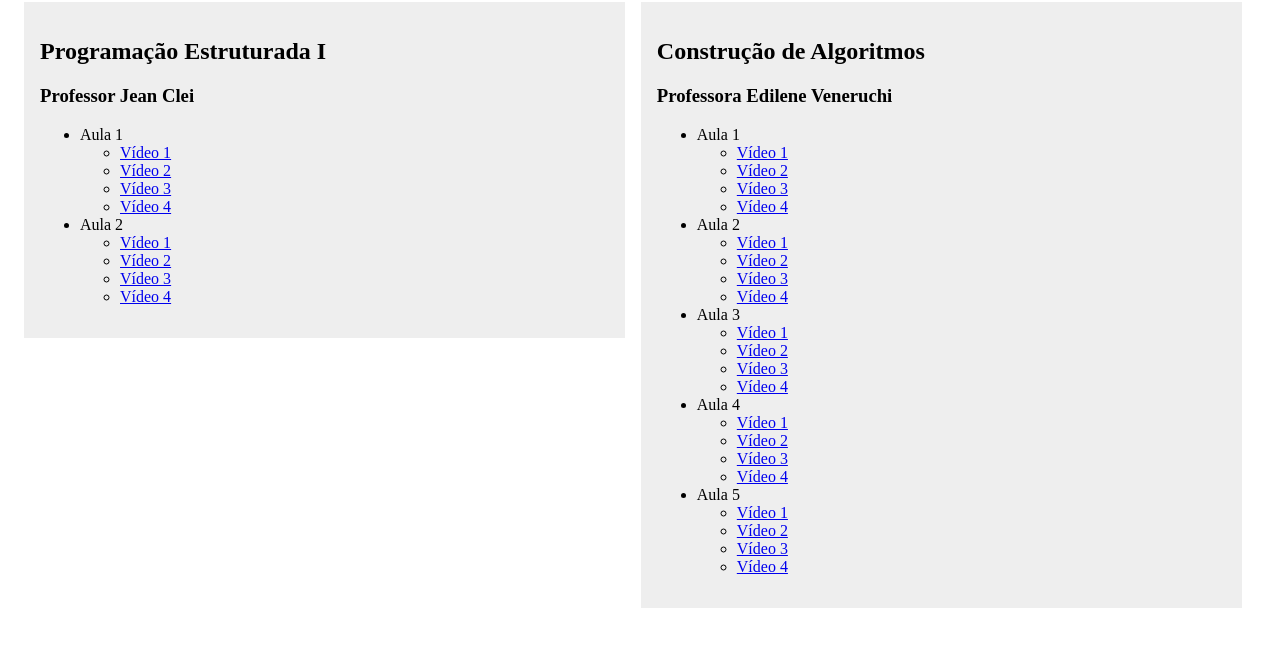
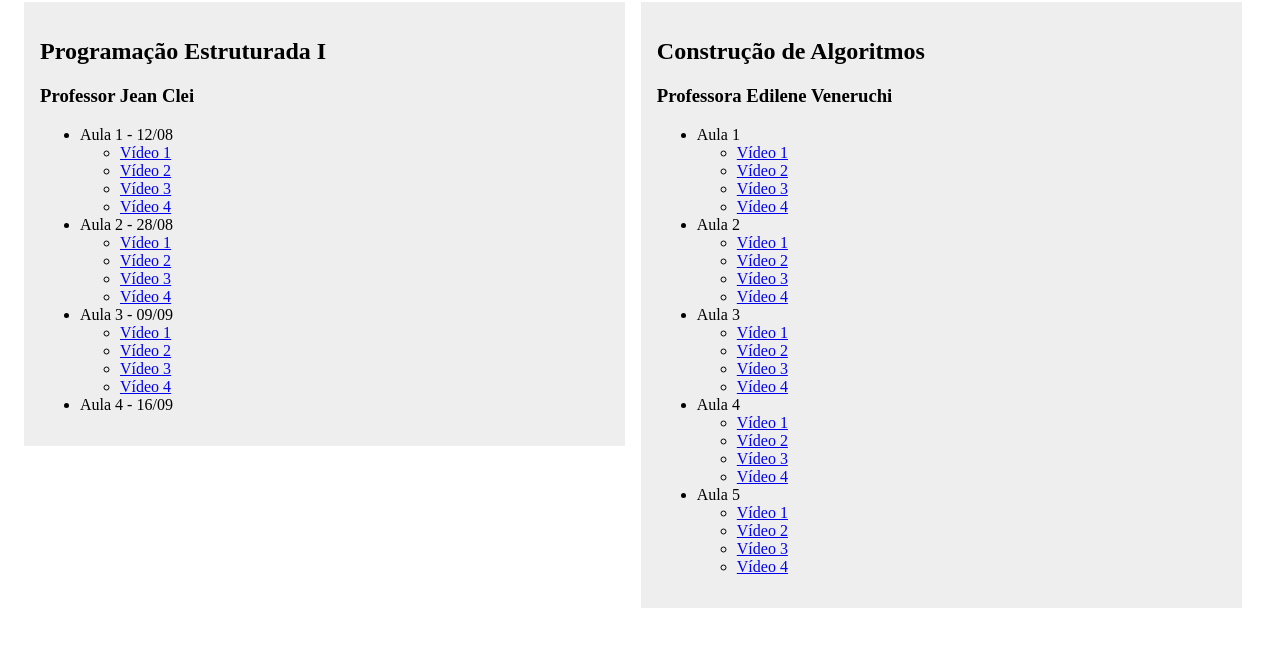
Before and after one commit to pbalduino/videos, a plain HTML site: page index.html in a window 1280 px wide. Shown: the part 64-710 px from the top of the page. Drawn offline with Linux system fonts and the light colour scheme.

Commit message:
Aula 3 - Jean Clei

```diff
--- a/index.html
+++ b/index.html
@@ -20,7 +20,7 @@
       <h3>Professor Jean Clei</h3>
 
       <ul>
-        <li>Aula 1</li>
+        <li>Aula 1 - 12/08</li>
         <ul>
           <li><a href="http://webcast.sambatech.com.br/805640/origin1/account/182/11/2013-08-13/video/e482ee4890aa301a6afea9bec17503ef/CN120813TAS0105PE10104AX.mp4">Vídeo 1</a></li>
           <li><a href="http://webcast.sambatech.com.br/805640/origin1/account/182/11/2013-08-13/video/41df615d6e61d22ae6d2139bef58006a/CN120813TAS0105PE10204AX.mp4">Vídeo 2</a></li>
@@ -28,12 +28,24 @@
           <li><a href="http://webcast.sambatech.com.br/805640/origin1/account/182/11/2013-08-13/video/c2d7cdc6abc978b41285e4136366b34e/CN120813TAS0105PE10404AX.mp4">Vídeo 4</a></li>
         </ul>
 
-        <li>Aula 2</li>
+        <li>Aula 2 - 28/08</li>
         <ul>
           <li><a href="http://webcast.sambatech.com.br/805640/origin1/account/182/11/2013-08-27/video/7657934557420d41ba06c643f84ff707/CN120813TAS0205PE10104AX.mp4">Vídeo 1</a></li>
           <li><a href="http://webcast.sambatech.com.br/805640/origin1/account/182/11/2013-08-27/video/55c39f65f7375ef96cd0334422efcbf6/CN120813TAS0205PE10204AX.mp4">Vídeo 2</a></li>
           <li><a href="http://webcast.sambatech.com.br/805640/origin1/account/182/11/2013-08-27/video/a8cbb6d43d0383d5eeb2bfd880b043cd/CN120813TAS0205PE10304AX.mp4">Vídeo 3</a></li>
           <li><a href="http://webcast.sambatech.com.br/805640/origin1/account/182/11/2013-08-27/video/657466498023bcbb13306a2da76791c5/CN120813TAS0205PE10404AX.mp4">Vídeo 4</a></li>
+        </ul>
+
+        <li>Aula 3 - 09/09</li>
+        <ul>
+          <li><a href="http://webcast.sambatech.com.br/805640/origin1/account/182/11/2013-09-11/video/6c6285f94887109df03c5018f8423416/CN090913TAS0305PE10104AX.mp4">Vídeo 1</a></li>
+          <li><a href="http://webcast.sambatech.com.br/805640/origin1/account/182/11/2013-09-11/video/19eb0cbb4212b9b515a313e56d32e357/CN090913TAS0305PE10204AX.mp4">Vídeo 2</a></li>
+          <li><a href="http://webcast.sambatech.com.br/805640/origin1/account/182/11/2013-09-11/video/83c47a72db1e85de8ff37303b0d17b5d/CN090913TAS0305PE10304AX.mp4">Vídeo 3</a></li>
+          <li><a href="http://webcast.sambatech.com.br/805640/origin1/account/182/11/2013-09-11/video/cae89604ad3d84bd87ab52e0eb5a2a80/CN090913TAS0305PE10404AX.mp4">Vídeo 4</a></li>
+        </ul>
+
+        <li>Aula 4 - 16/09</li>
+        <ul>
         </ul>
       </ul>
     </div>
```
